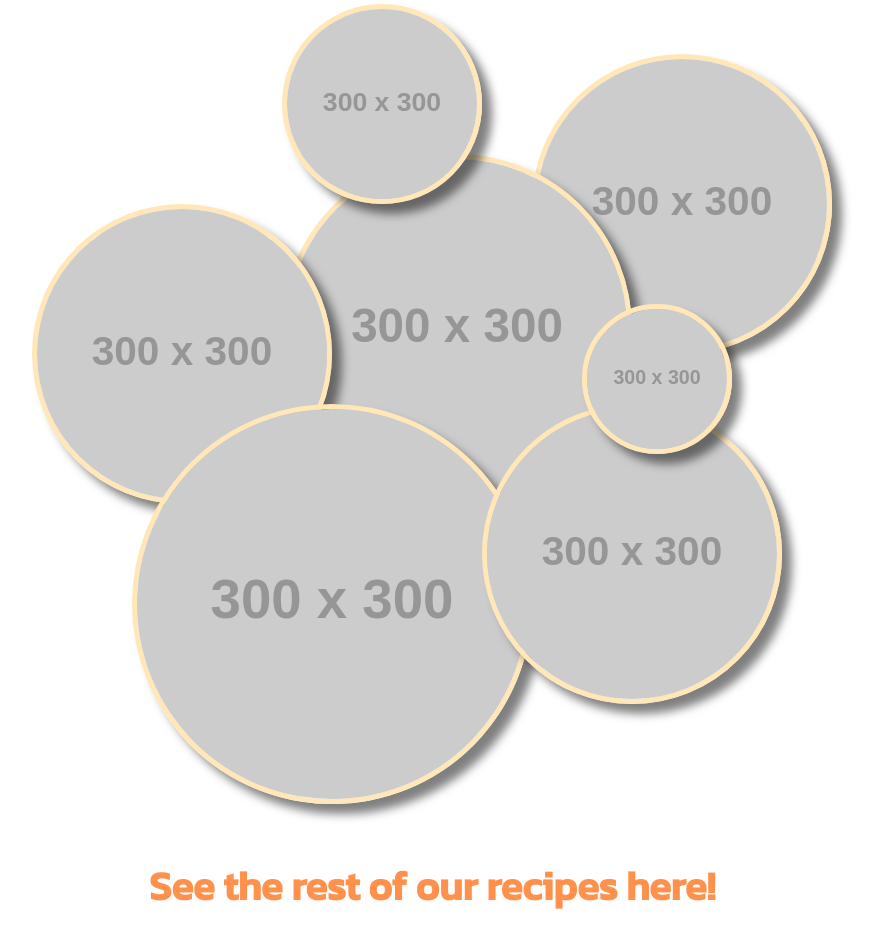
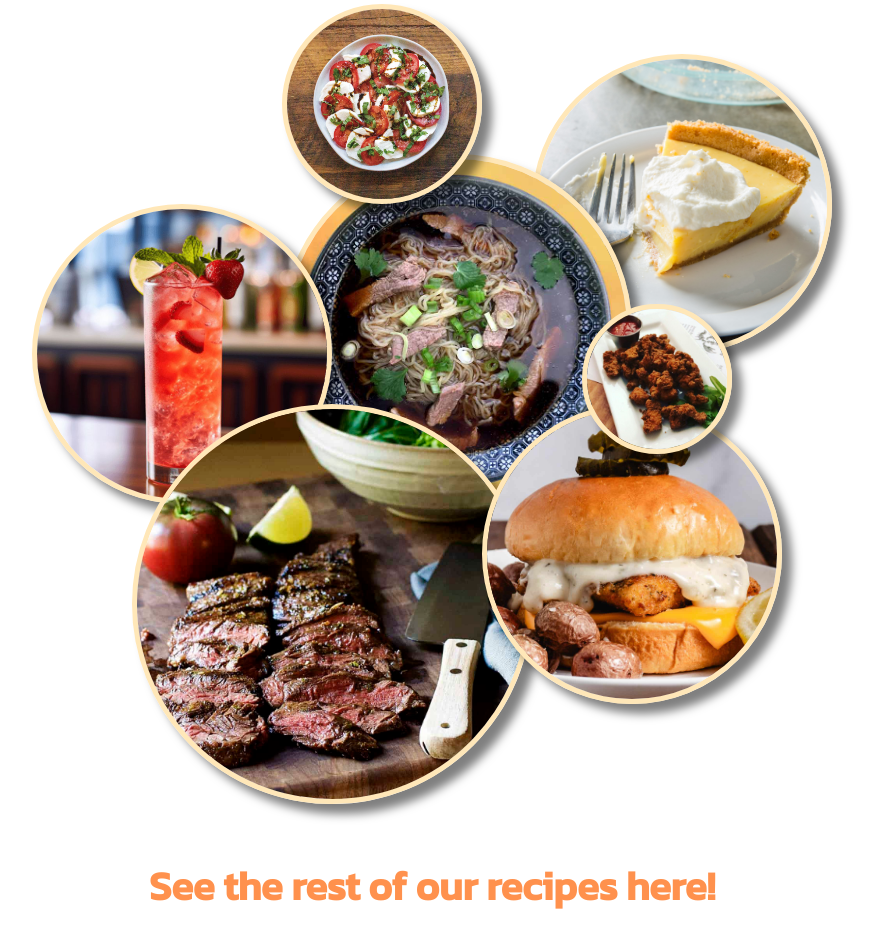
Before and after one commit to eduardoaragonrod/Flavors-of-Florida, a plain HTML site: page index.html in a window 1280 px wide. Shown: the part 1805-2752 px from the top of the page, without its empty margins (208-1087 px from the left). Drawn offline with Linux system fonts and the light colour scheme; placeholder pictures from the web are drawn by us.

Commit message:
Update index.html

```diff
--- a/index.html
+++ b/index.html
@@ -353,22 +353,11 @@
 <body>
 
     <header class="header">
-        <img class="background"
-            src="https://images.unsplash.com/photo-1512936702495-36a8e3552882?q=80&w=2070&auto=format&fit=crop"
-            alt="Miami Beach">
-        <!-- Using a placeholder image for the banner -->
-        <img class="banner" src="https://placehold.co/600x200/FF914D/FFFFFF?text=Flavors+of+Florida&font=dancing-script"
-            alt="Flavors of Florida Banner">
+        <img class="background" src="assets/imgs/miami beach.jpg" alt="Miami Beach">
+        <img class="banner" src="assets/logo/banner.png" alt="Flavors of Florida Banner">
     </header>
 
     <nav class="hotbar">
-        <!--
-          ISSUE #2 FIX:
-          Changed the link from "/index.html" to "/".
-          Hosting services like Netlify use "pretty URLs" and will automatically
-          serve the index.html file for a directory. This keeps your URLs clean.
-          You should apply this to your other links as well (e.g., "/courses/" instead of "/courses/courses.html").
-        -->
         <div>
             <a href="/">
                 <button class="taskbar-button">Home</button>
@@ -430,21 +419,42 @@
         <section class="hidden">
             <div class="collage-container">
                 <div class="grid-container collage1">
-                    <!-- Placeholder images are used here as I don't have access to your local asset folder -->
-                    <div class="item item1"><a href="#"><img class="collage-image"
-                                src="https://placehold.co/300x300/f87171/ffffff?text=Recipe+1" alt="image"></a></div>
-                    <div class="item item2"><a href="#"><img class="collage-image"
-                                src="https://placehold.co/300x300/fbbf24/ffffff?text=Recipe+2" alt="image"></a></div>
-                    <div class="item item3"><a href="#"><img class="collage-image"
-                                src="https://placehold.co/300x300/34d399/ffffff?text=Recipe+3" alt="image"></a></div>
-                    <div class="item item4"><a href="#"><img class="collage-image"
-                                src="https://placehold.co/300x300/60a5fa/ffffff?text=Recipe+4" alt="image"></a></div>
-                    <div class="item item5"><a href="#"><img class="collage-image"
-                                src="https://placehold.co/300x300/c084fc/ffffff?text=Recipe+5" alt="image"></a></div>
-                    <div class="item item6"><a href="#"><img class="collage-image"
-                                src="https://placehold.co/300x300/f472b6/ffffff?text=Recipe+6" alt="image"></a></div>
-                    <div class="item item7"><a href="#"><img class="collage-image"
-                                src="https://placehold.co/300x300/818cf8/ffffff?text=Recipe+7" alt="image"></a></div>
+                    <div class="item item1">
+                        <a href="/courses/Recipes/CapreseSalad.html">
+                            <img class="collage-image" src="assets/imgs/CapreseSalad.jpg" alt="Caprese Salad">
+                        </a>
+                    </div>
+                    <div class="item item2">
+                        <a href="/courses/Recipes/StrawberryFizz.html">
+                            <img class="collage-image" src="assets/imgs/StrawberryFizz.jpg" alt="Strawberry Fizz">
+                        </a>
+                    </div>
+                    <div class="item item3">
+                        <a href="/courses/Recipes/PhoNoodleSoup.html">
+                            <img class="collage-image" src="assets/imgs/PhoNoodleSoup.jpg" alt="Pho Noodle Soup">
+                        </a>
+                    </div>
+                    <div class="item item4">
+                        <a href="/courses/Recipes/SourOrangePie.html">
+                            <img class="collage-image" src="assets/imgs/SourOrangePie.jpg" alt="Sour Orange Pie">
+                        </a>
+                    </div>
+                    <div class="item item5">
+                        <a href="/courses/Recipes/AlligatorBites.html">
+                            <img class="collage-image" src="assets/imgs/AlligatorBites.jpg" alt="Alligator Bites">
+                        </a>
+                    </div>
+                    <div class="item item6">
+                        <a href="/courses/Recipes/NicaraguanCarneAsada.html">
+                            <img class="collage-image" src="assets/imgs/CarneAsada.jpg" alt="Carne Asada">
+                        </a>
+                    </div>
+                    <div class="item item7">
+                        <a href="/courses/Recipes/CrispyYellowtailSandwich.html">
+                            <img class="collage-image" src="assets/imgs/yellowTailSandwich.jpg"
+                                alt="Yellowtail Sandwich">
+                        </a>
+                    </div>
                 </div>
             </div>
             <a href="/courses/">
@@ -454,7 +464,7 @@
     </main>
 
     <footer class="footnotes">
-        <img class="logo" src="https://placehold.co/200x80/ffe7b8/333333?text=Logo" alt="Logo">
+        <img class="logo" src="assets/logo/logo.png" alt="Logo">
     </footer>
 
     <script>
```
